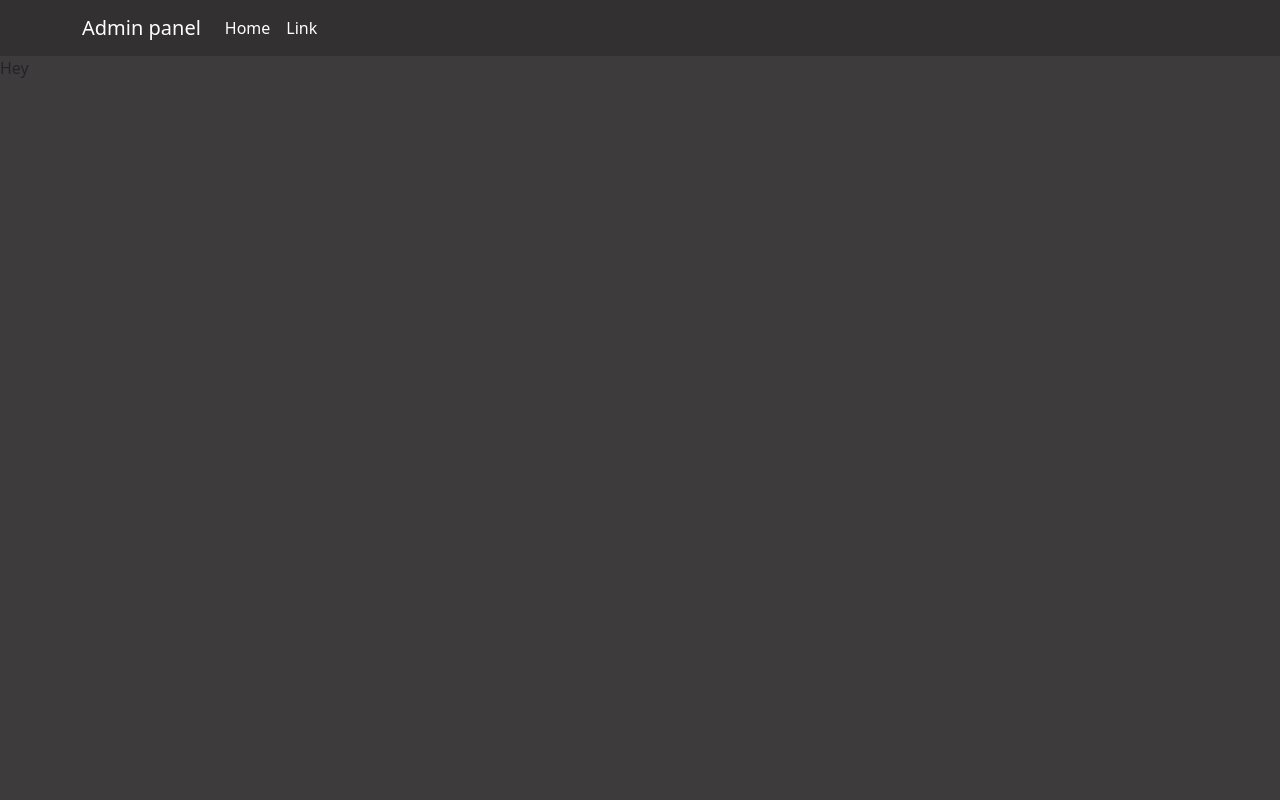
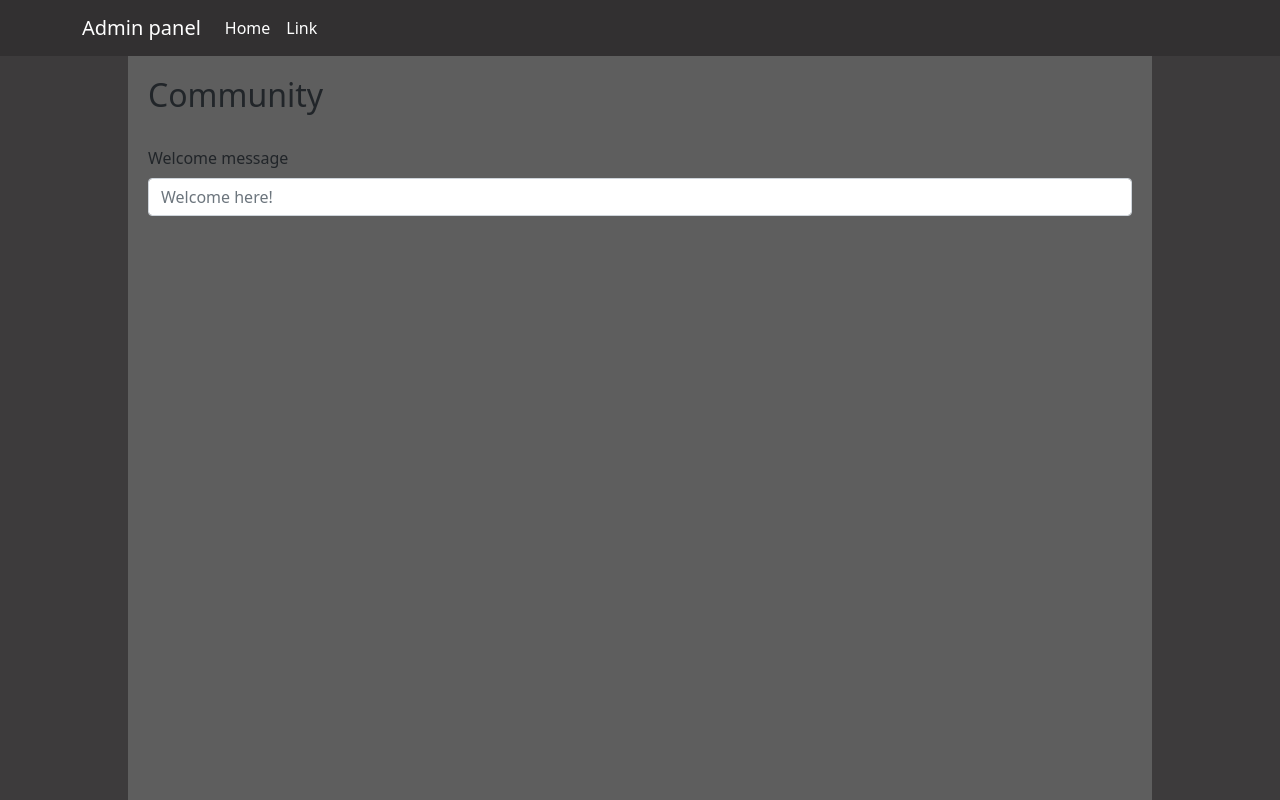
Before and after one commit to HETIC-MT-P2021/PROJECT_FINAL_GROUP03, a React (Create React App) app in the folder front/: page /link in a window 1280 px wide. Built offline with nearby package versions, Linux system fonts and the light colour scheme.

Commit message:
Feat: add some front

```diff
--- a/front/src/App.tsx
+++ b/front/src/App.tsx
@@ -5,7 +5,7 @@ import { BrowserRouter as Router, Switch, Route } from "react-router-dom";
 
 // views
 import Home from "./views/home/Home";
-import Hey from "./views/hey/Hey";
+import Community from "./views/community/Community";
 
 function App() {
   return (
@@ -17,7 +17,7 @@ function App() {
         <section className="App-body">
           <Switch>
             <Route path="/link">
-              <Hey />
+              <Community />
             </Route>
             <Route path="/">
               <Home />
--- /dev/null
+++ b/front/src/components/welcomeMessage/Form.tsx
@@ -0,0 +1,14 @@
+import Form from "react-bootstrap/Form";
+
+function WelcomeMessageForm() {
+  return (
+    <Form>
+      <Form.Group className="mb-3" controlId="formBasicEmail">
+        <Form.Label>Welcome message</Form.Label>
+        <Form.Control type="text" placeholder="Welcome here!" />
+      </Form.Group>
+    </Form>
+  );
+}
+
+export default WelcomeMessageForm;
--- /dev/null
+++ b/front/src/views/community/Community.css
@@ -0,0 +1,7 @@
+.community-container {
+  width: 80vw;
+  height: calc(100vh - 56px);
+  margin-left: 10vw;
+  padding: 20px;
+  background-color: rgb(94, 94, 94);
+}
--- /dev/null
+++ b/front/src/views/community/Community.tsx
@@ -0,0 +1,14 @@
+import "./Community.css";
+import WelcomeMessageForm from "../../components/welcomeMessage/Form";
+
+function Hey() {
+  return (
+    <div className="community-container">
+      <h2>Community</h2>
+      <br/>
+      <WelcomeMessageForm/>
+    </div>
+  );
+}
+
+export default Hey;
--- a/front/src/views/hey/Hey.tsx
+++ /dev/null
@@ -1,7 +0,0 @@
-function Hey() {
-  return (
-    <div>Hey</div>
-  );
-}
-
-export default Hey;
```
Also changed, not shown: front/src/components/welcomeMessage/Form.css (added).
